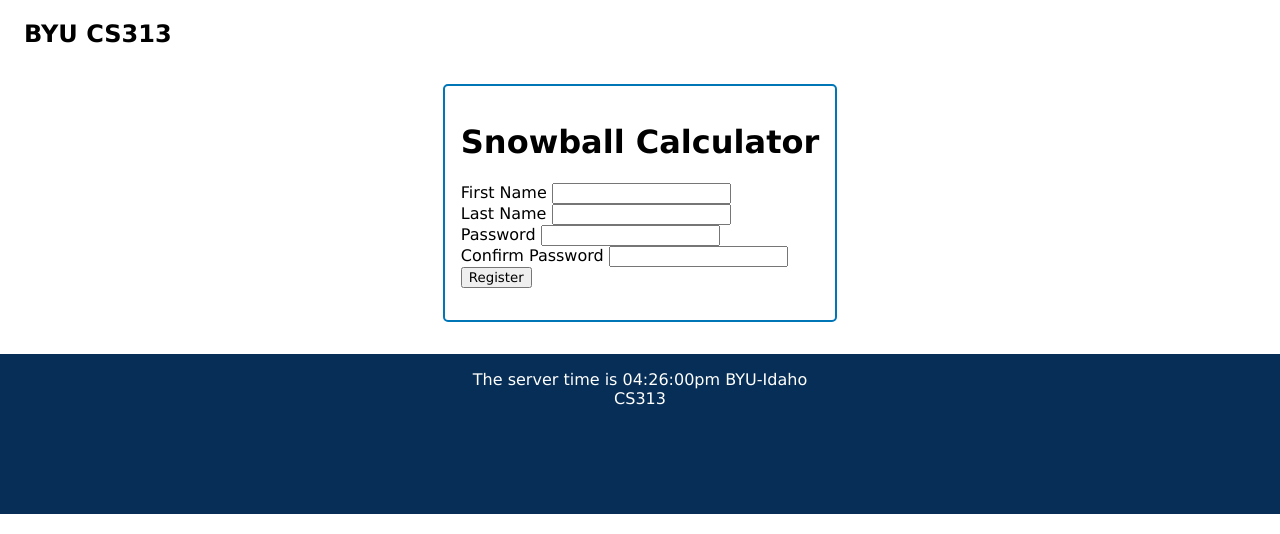
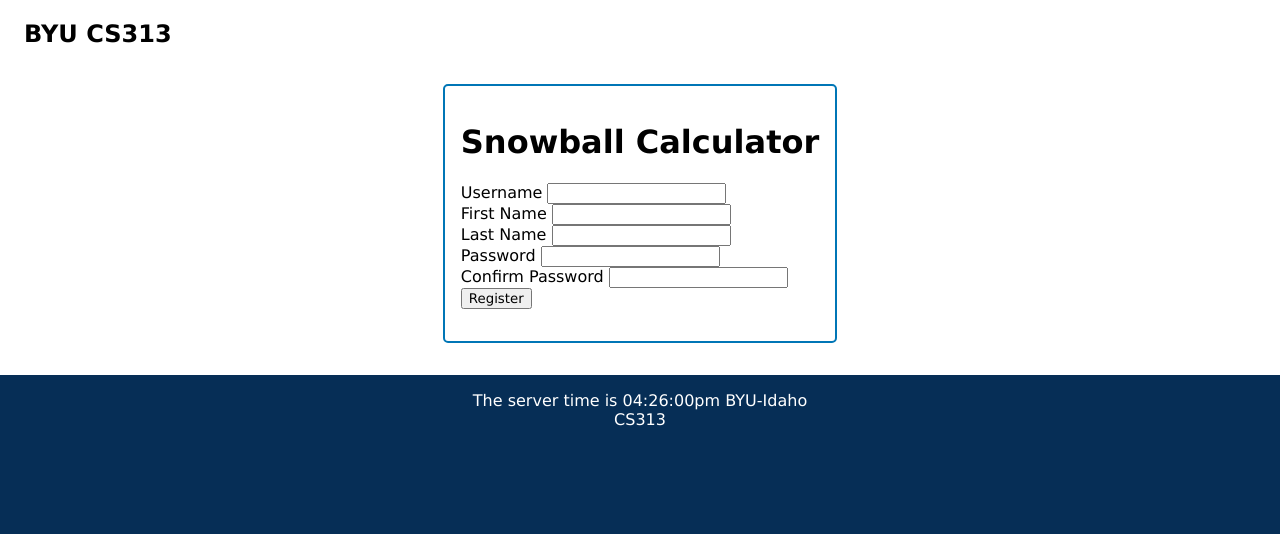
Before and after one commit to PKayu/CS313Main, a PHP site: page /web/snowball/register.php in a window 1280 px wide. Shown: the part 88-622 px from the top of the page. Run offline with PHP 8.4, Linux system fonts and the light colour scheme.

Commit message:
update registration page

```diff
--- a/web/snowball/register.php
+++ b/web/snowball/register.php
@@ -11,6 +11,8 @@ session_start();
     <div>
         <h1>Snowball Calculator</h1>
        <form method="post" action="registered.php" onsubmit="return validateRegister()">
+           <label>Username</label>
+           <input type="text" name="username" id="username"><br>
            <label>First Name</label>
            <input type="text" name="f_name" id="f_name"><br>
            <label>Last Name</label>
--- a/web/snowball/registered.php
+++ b/web/snowball/registered.php
@@ -32,14 +32,15 @@ try
 
     $db->setAttribute(PDO::ATTR_ERRMODE, PDO::ERRMODE_EXCEPTION);
     echo 'connected to db <br>';
-    $query = 'INSERT INTO "Snowball"."Users" VALUES (:id, :firstName, :lastName, 0, :password)';
+    $query = 'INSERT INTO "Snowball"."Users" VALUES (:id, :firstName, :lastName, 0, :password, :username)';
     $statement = $db->prepare($query);
 
     $userGuid = getGUID();
     echo 'created GUID: '. $userGuid.'<br>';
+    $username = $_POST["username"];
     $firstName = $_POST["f_name"];
     $lastName = $_POST["l_name"];
-    $password = $_POST["password"];
+    $password = password_hash($_POST["password"], PASSWORD_DEFAULT);
 
     echo 'load variables, '.$firstName.', '.$lastName.', '.$password.' <br>';
 
@@ -47,6 +48,7 @@ try
     $statement->bindValue(':firstName', $firstName);
     $statement->bindValue(':lastName', $lastName);
     $statement->bindValue(':password', $password);
+    $statement->bindValue(':username', $username);
     $statement->execute();
 
     echo 'Registered completed';
--- a/web/snowball/scripts/register.js
+++ b/web/snowball/scripts/register.js
@@ -20,6 +20,12 @@ function validateRegister() {
     var lastName = document.getElementById("l_name").value;
     var password = document.getElementById("password").value;
     var confirm = document.getElementById("confirm").value;
+    var username = document.getElementById("username").value
+
+    if(username.length < 6) {
+        document.getElementById("message").innerText = "Please enter a valid username at least 6 characters long";
+        return false;
+    }
 
     if(firstName.length < 1) {
         document.getElementById("message").innerText = "Please enter a first name";
```
